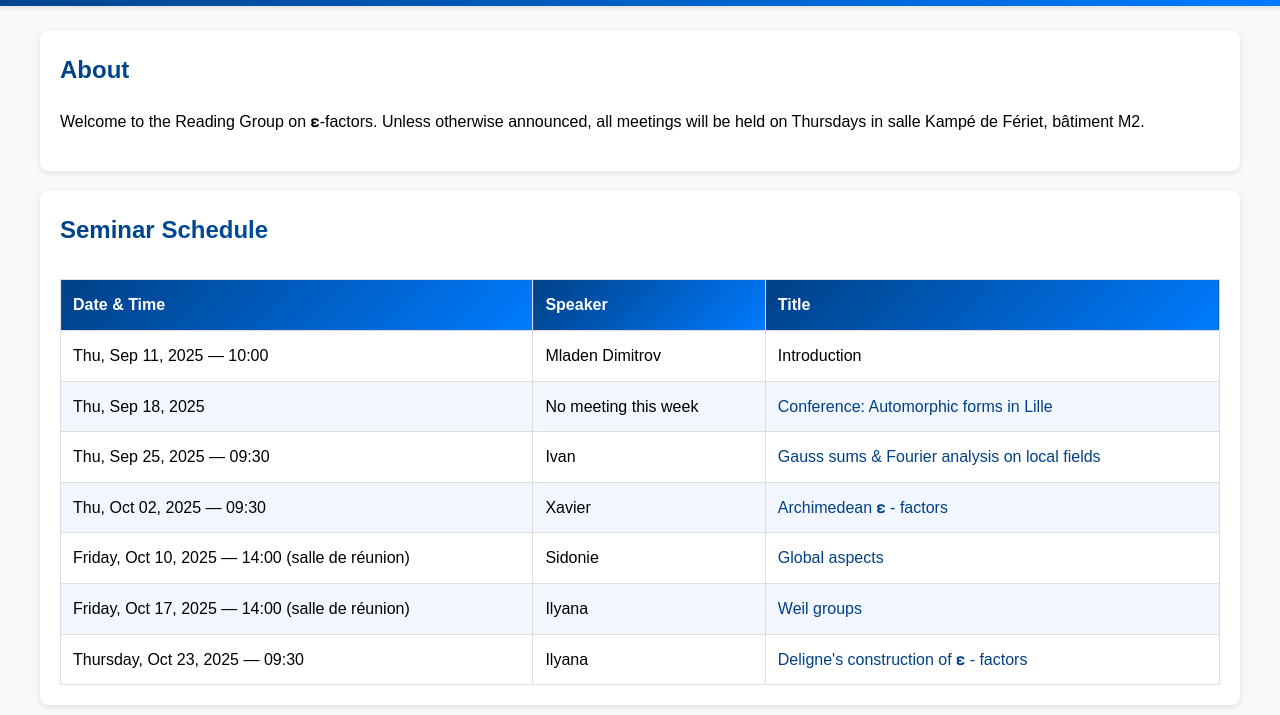
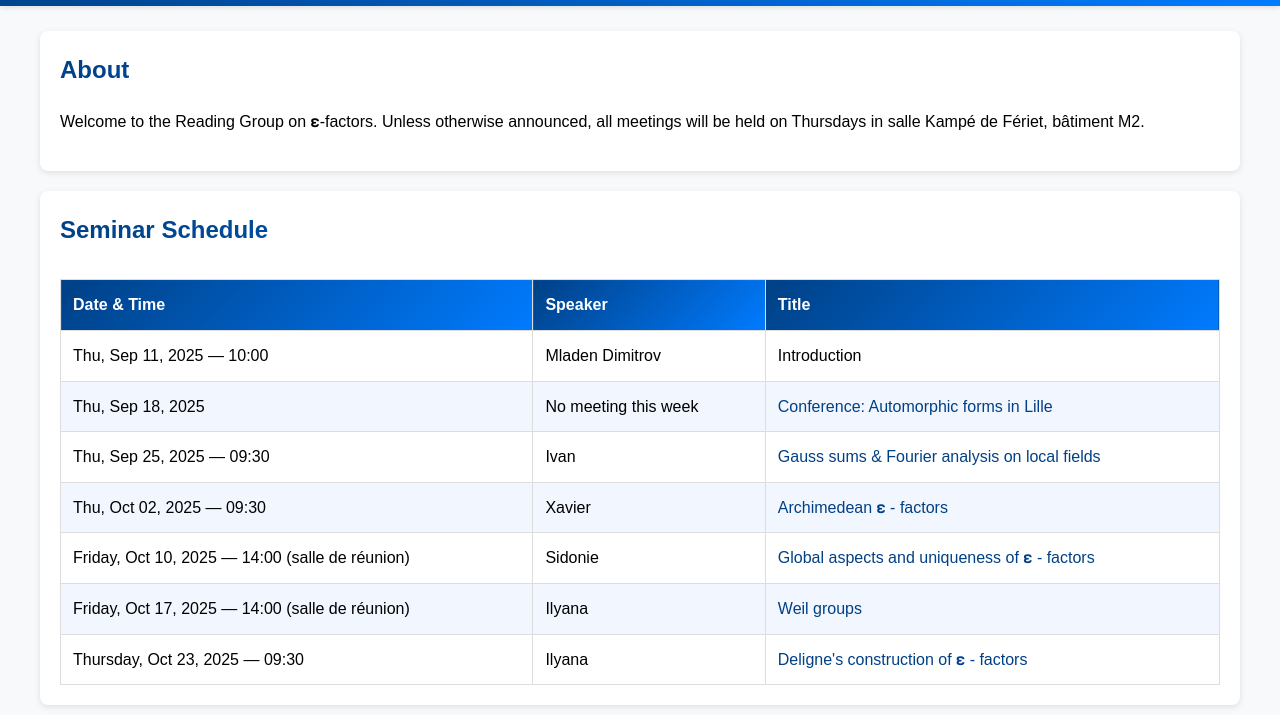
Before and after one commit to sanyam1618/epsilon, a plain HTML site: page index.html in a window 1280 px wide. Shown: the part 85-800 px from the top of the page. Drawn offline with Linux system fonts and the light colour scheme.

Commit message:
Update index.html

```diff
--- a/index.html
+++ b/index.html
@@ -161,7 +161,7 @@
             <tr>
               <td>Friday, Oct 10, 2025 — 14:00 (salle de réunion) </td>
               <td>Sidonie </td>
-              <td><a href="https://sanyam1618.github.io/epsilon/"> Global aspects  </td>
+              <td><a href="https://sanyam1618.github.io/epsilon/"> Global aspects and uniqueness of &#120518 - factors </td>
             </tr>
             <tr>
               <td>Friday, Oct 17, 2025 — 14:00 (salle de réunion) </td>
```
